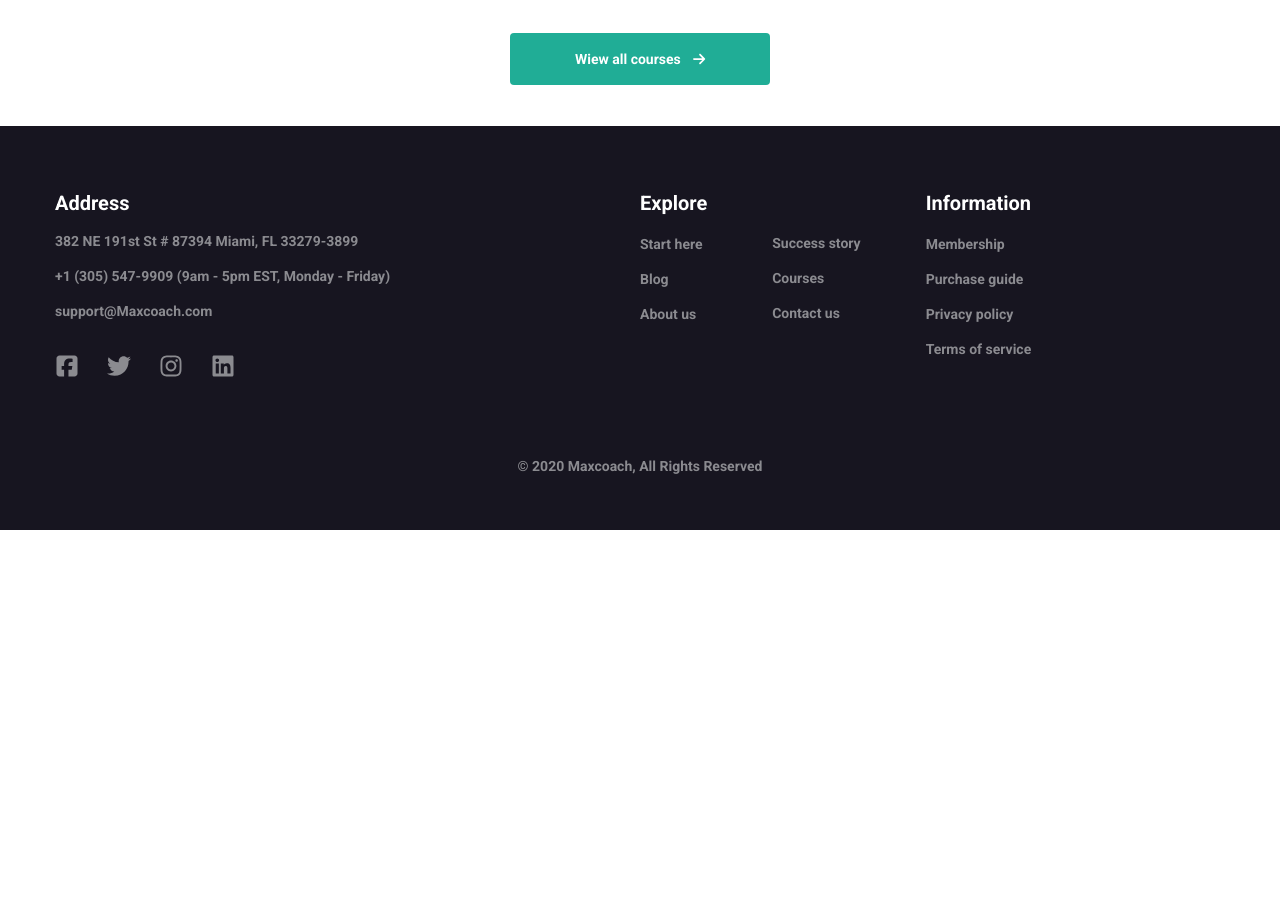
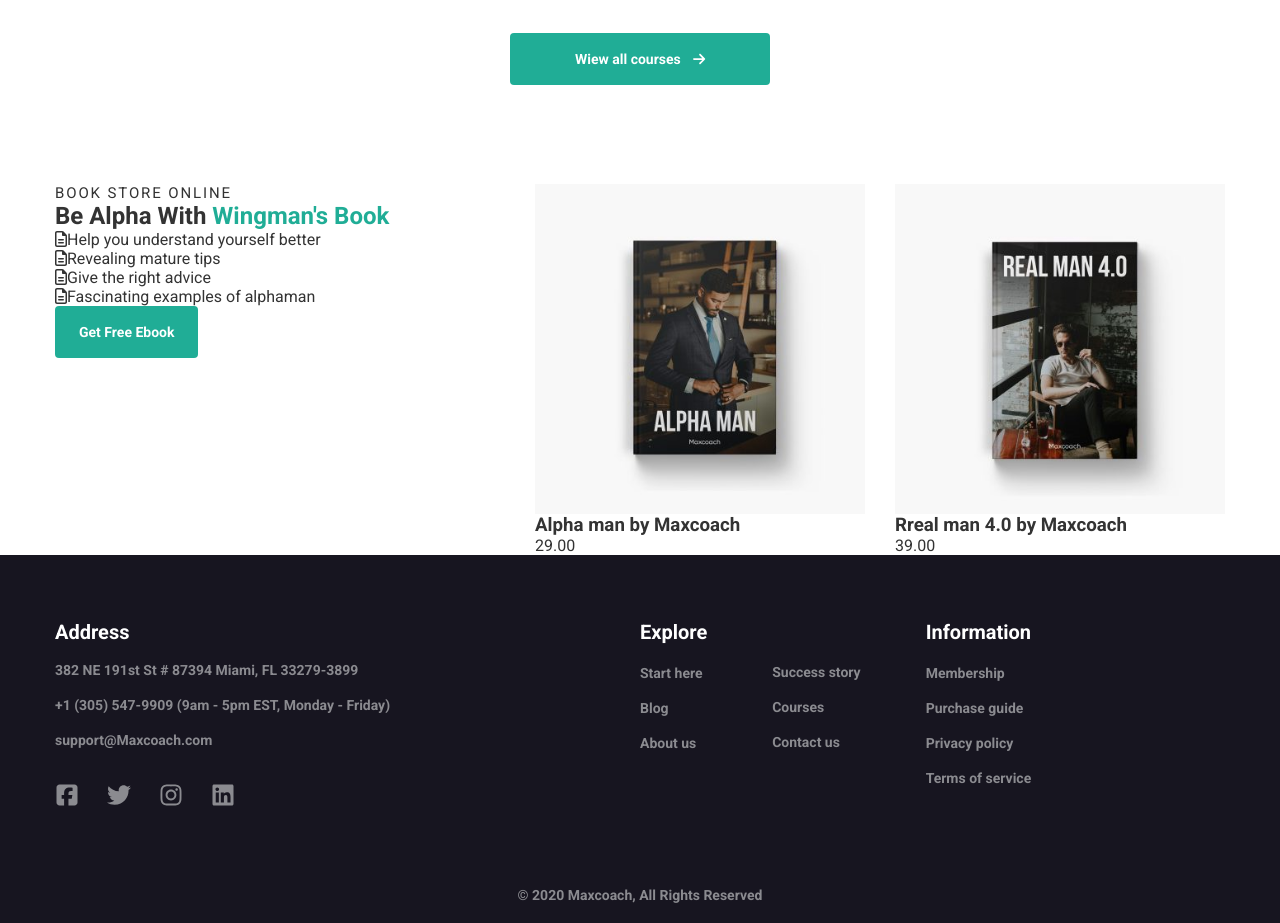
Before and after one commit to MaryChiodelli/proj-html-vuejs, a Vue app: page / in a window 1280 px wide. Shown: the part 3180-4103 px from the top of the page. Before the commit the page ends 3710 px from the top, so only its background shows below. Built offline with nearby package versions, Linux system fonts and the light colour scheme.

Commit message:
add books section

```diff
--- /dev/null
+++ b/src/components/BookCard.vue
@@ -0,0 +1,20 @@
+<template>
+  <div class="card">
+    <img :src="info.img" :alt="info.title">
+    <h3>{{ info.title }}</h3>
+    <div>{{ info.price }}</div>
+  </div>
+</template>
+
+<script>
+export default {
+  name: 'BookCard',
+  props: {
+    info: Object
+  }
+}
+</script>
+
+<style lang="scss" scoped>
+
+</style>
--- /dev/null
+++ b/src/components/BooksSection.vue
@@ -0,0 +1,66 @@
+<template>
+  <section class="books">
+    <div class="container">
+      <div class="row">
+        <div class="col w-40">
+        <div class="detail">book store online</div>
+        <h2 class="title">Be Alpha With <span class="hilight">Wingman's Book</span></h2>
+        <ul>
+          <li>
+            <font-awesome-icon icon="fa-regular fa-file-lines" size="1x" />
+            <span>Help you understand yourself better</span>
+          </li>
+          <li>
+            <font-awesome-icon icon="fa-regular fa-file-lines" size="1x" />
+            <span>Revealing mature tips</span>
+          </li>
+          <li>
+            <font-awesome-icon icon="fa-regular fa-file-lines" size="1x" />
+            <span>Give the right advice</span>
+          </li>
+          <li>
+            <font-awesome-icon icon="fa-regular fa-file-lines" size="1x" />
+            <span>Fascinating examples of alphaman</span>
+          </li>
+        </ul>
+        <ButtonComponent label="Get Free Ebook" />
+      </div>
+      <div v-for="(book, index) in books" :key="index" class="col w-30">
+        <BookCard :info="book" />
+      </div>
+      </div>
+    </div>
+  </section>
+</template>
+
+<script>
+import ButtonComponent from './ButtonComponent.vue';
+import BookCard from './BookCard.vue';
+import { books } from '../maxcoach';
+
+export default {
+  name: 'BooksSection',
+  components: {
+    ButtonComponent,
+    BookCard
+  },
+  data() {
+    return {
+      books
+    }
+  }
+}
+</script>
+
+<style lang="scss" scoped>
+  .books {
+    padding-top: 58px;
+  }
+  .row {
+    margin: 0 -15px;
+  }
+
+  .col {
+    padding: 0 15px;
+  }
+</style>
--- a/src/components/MainContent.vue
+++ b/src/components/MainContent.vue
@@ -25,6 +25,7 @@
     <StatisticsSection />
     <AboutSection />
     <CoursesSection />
+    <BooksSection />
   </main>
 </template>
 
@@ -33,6 +34,7 @@ import ButtonComponent from './ButtonComponent.vue';
 import StatisticsSection from './StatisticsSection.vue';
 import AboutSection from './AboutSection.vue';
 import CoursesSection from './CoursesSection.vue';
+import BooksSection from './BooksSection.vue';
 
 export default {
   name: 'MainContent',
@@ -40,7 +42,8 @@ export default {
     ButtonComponent,
     StatisticsSection,
     AboutSection,
-    CoursesSection
+    CoursesSection,
+    BooksSection
   }
 }
 </script>
--- a/src/maxcoach.js
+++ b/src/maxcoach.js
@@ -41,6 +41,21 @@ const courses = [
     lessons: 17,
     students: 50
   }
-]
+];
 
 export default courses;
+
+const books = [
+  {
+    img: require('./assets/product-book-11-400x400.jpg'),
+    title: 'Alpha man by Maxcoach',
+    price: '29.00'
+  },
+  {
+    img: require('./assets/product-book-10-400x400.jpg'),
+    title: 'Rreal man 4.0 by Maxcoach',
+    price: '39.00'
+  }
+];
+
+export {books};
--- a/src/style/general.scss
+++ b/src/style/general.scss
@@ -36,6 +36,14 @@ a {
   flex-wrap: wrap;
 }
 
+.w-40 {
+  width: 40%;
+}
+
+.w-30 {
+  width: 30%;
+}
+
 .detail {
   font-size: 15px;
   line-height: 18px;
```
